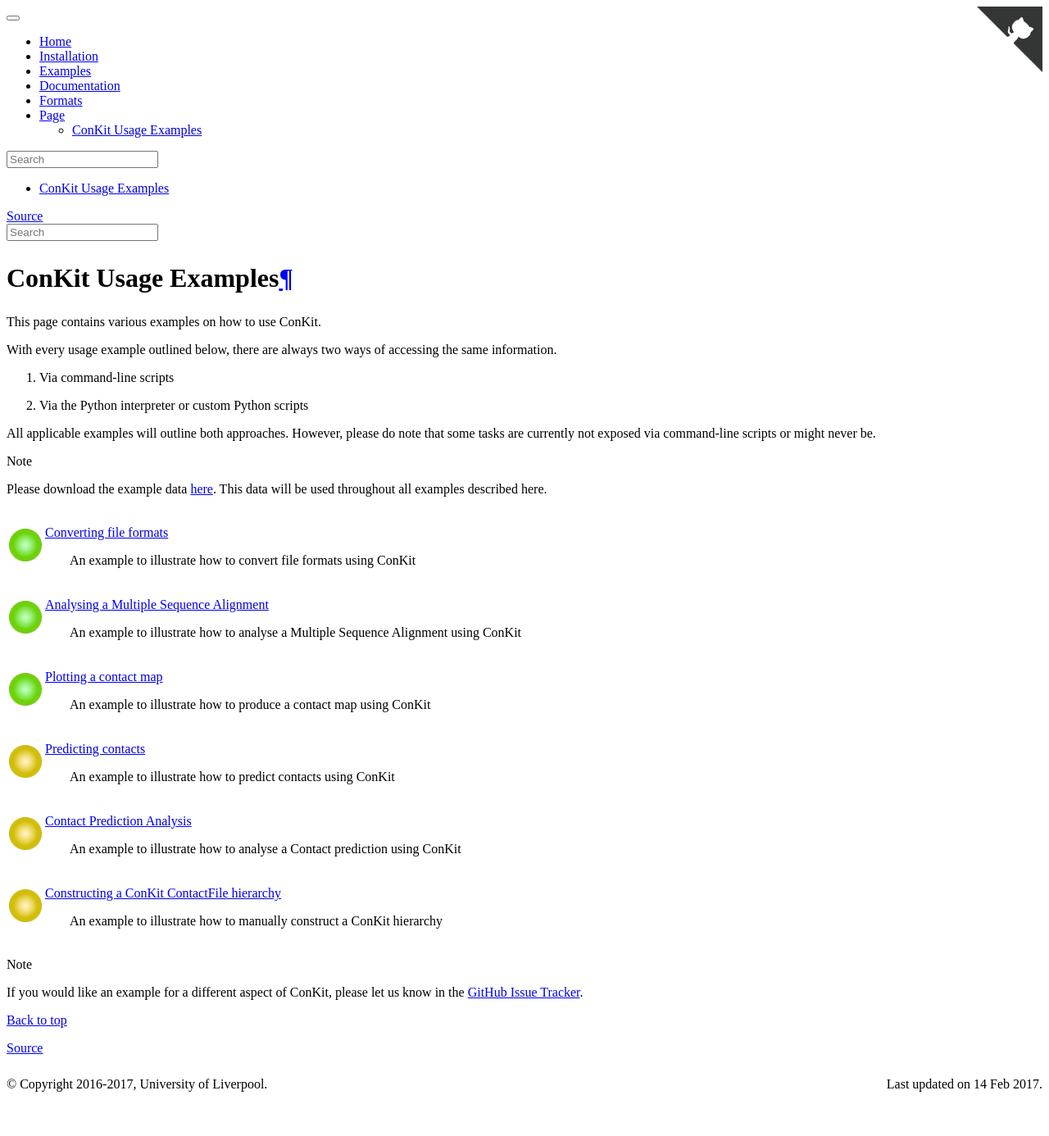
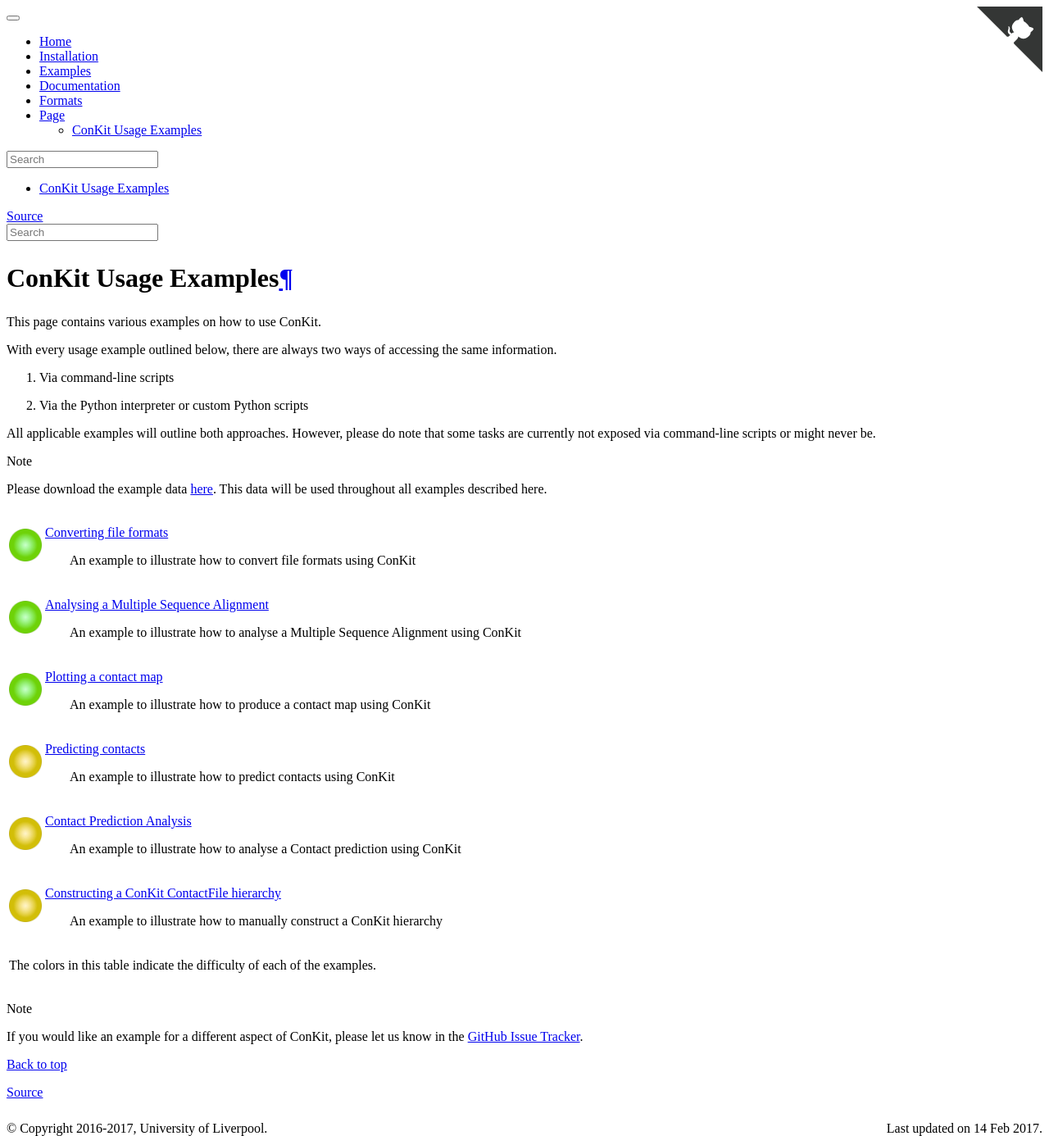
Before and after one commit to rigdenlab/conkit, a Sphinx documentation site: the page built from docs/examples.rst, in a window 1280 px wide. Shown: the whole page at 82% size. Built offline with Sphinx 7.4.7, drawn with Linux system fonts in a browser that asks for light colours; before the commit the page ends 1332 px from its top, so only the background shows below that.

Commit message:
note for colorscheme added

```diff
--- a/docs/examples.rst
+++ b/docs/examples.rst
@@ -41,6 +41,9 @@
 |    _static/medium.png |     An example to illustrate how to manually construct a ConKit hierarchy             |
 |    :width: 40px       |                                                                                       |
 +-----------------------+---------------------------------------------------------------------------------------+
+| The colors in this table indicate the difficulty of each of the examples.                                     |
++---------------------------------------------------------------------------------------------------------------+
+
 
 .. note::
    If you would like an example for a different aspect of ConKit, please let us know in the `GitHub Issue Tracker <https://github.com/rigdenlab/conkit/issues>`_.
```
